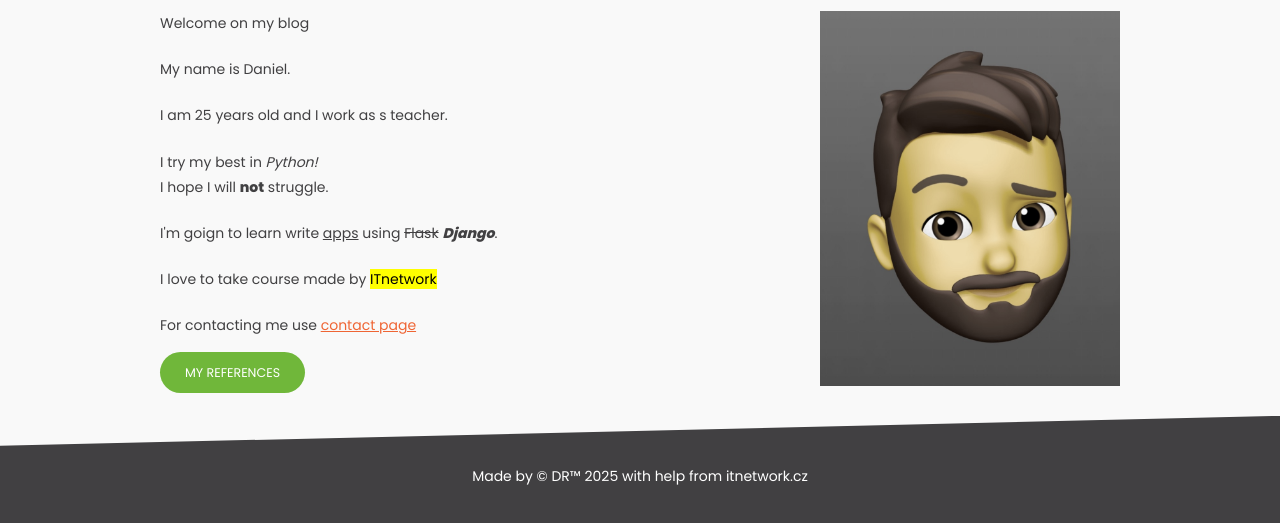
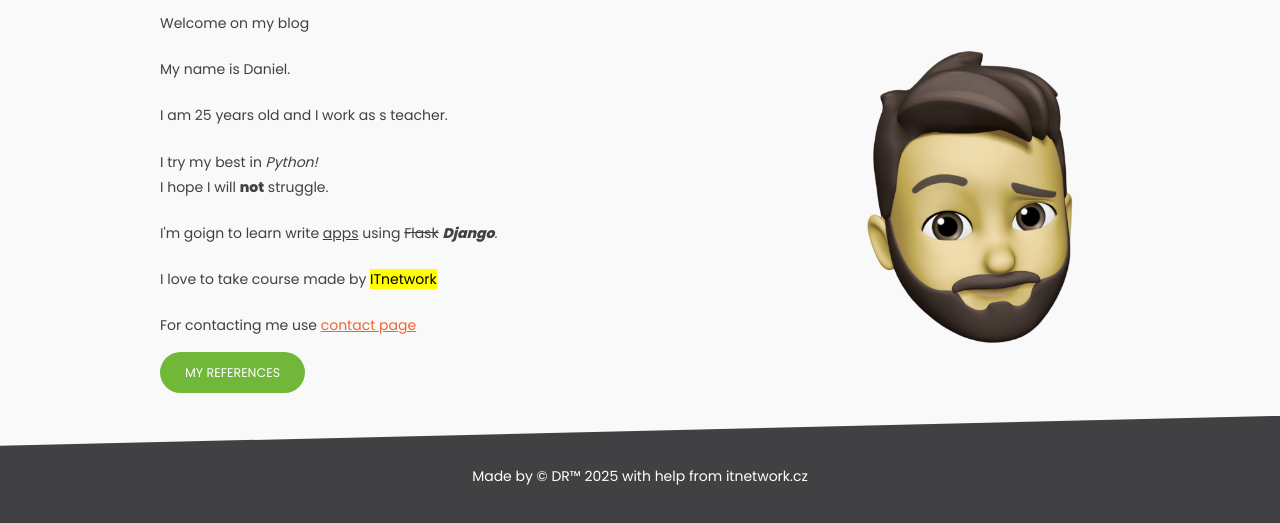
Before and after one commit to rychda/rychda.github.io, a plain HTML site: page index.html in a window 1280 px wide. Shown: the part 233-756 px from the top of the page. Drawn offline with Linux system fonts and the light colour scheme.

Commit message:
Change photo -> photo Nńo BG

```diff
--- a/index.html
+++ b/index.html
@@ -31,7 +31,7 @@
             </header>
             <section>
 
-                <img src="images/avatar2.jpeg" class="avatar" alt="avatar" width="30%" height="30%" >
+                <img src="images/avatar_noBG.png" class="avatar" alt="avatar" width="30%" height="30%" >
 
                 <p>Welcome on my blog</p>
                 <p>My name is Daniel.</p>
```
Also changed, not shown: images/avatar_noBG.png (added).
